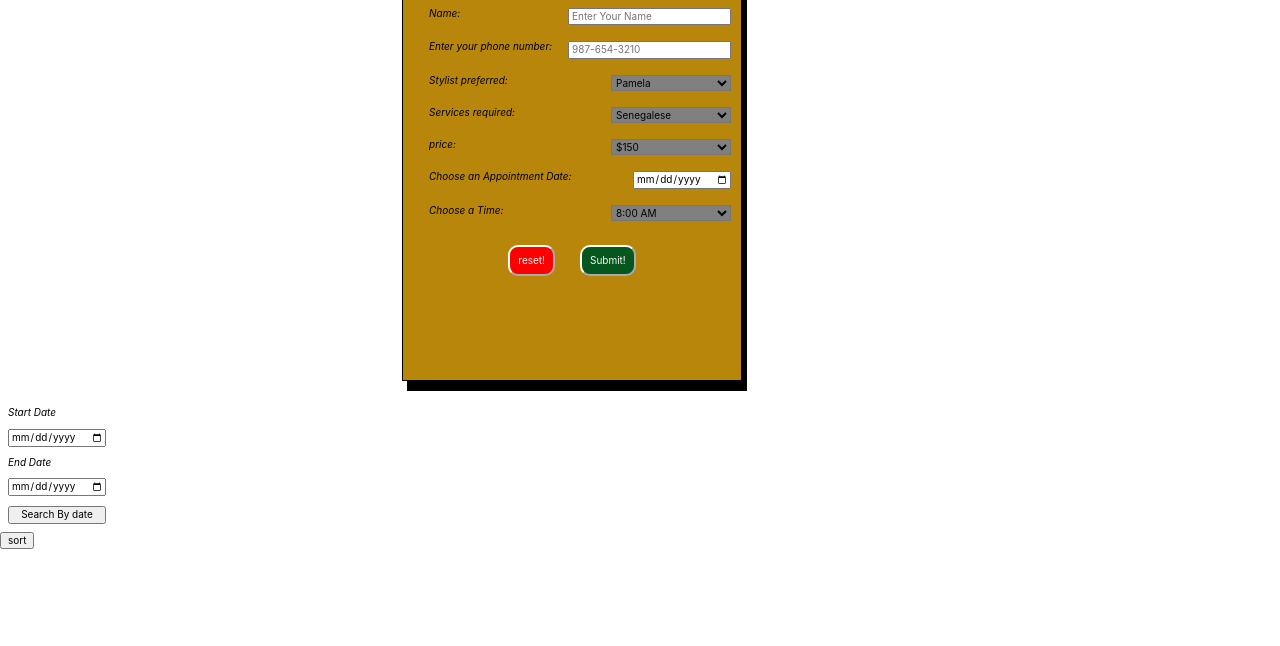
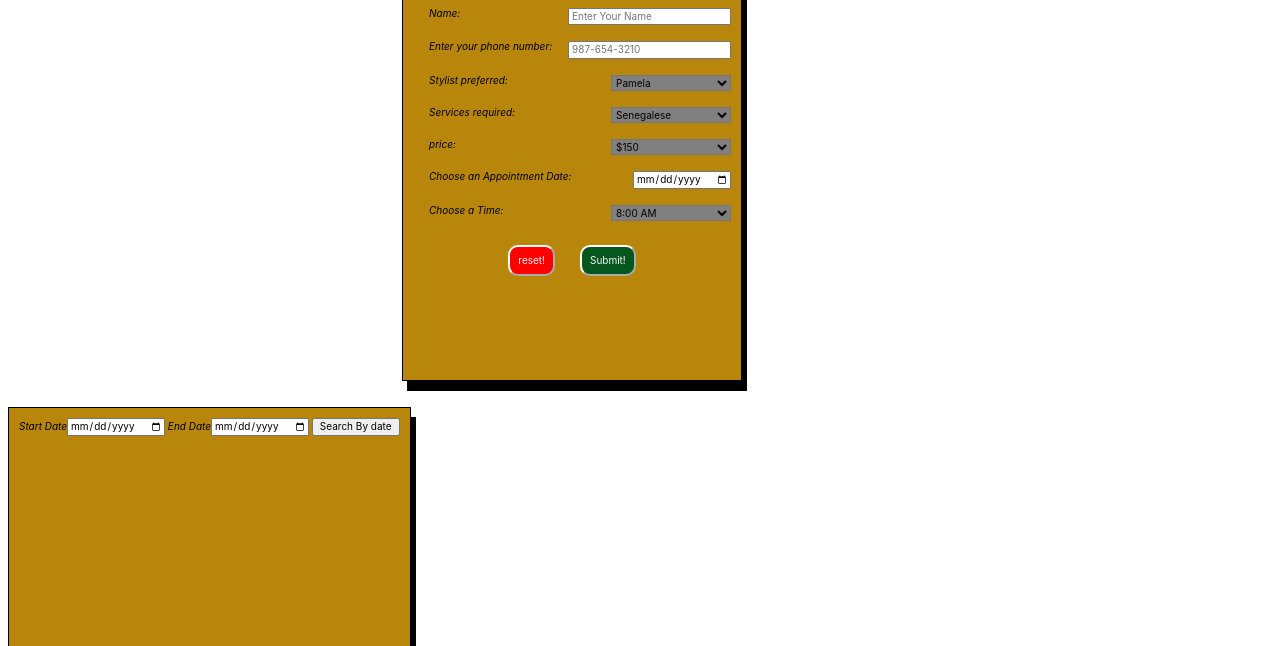
Before and after one commit to efoejean/Project1, a website: page index.html in a window 1280 px wide. Shown: the part 87-733 px from the top of the page. Drawn offline with nearby package versions, Linux system fonts and the light colour scheme.

Commit message:
Change filter inputs into form

```diff
--- a/index.html
+++ b/index.html
@@ -89,10 +89,12 @@
       </form>
     </div>
     <div class="flex flex-column flex-justify--content filter">
-      <label for="startDate">Start Date</label
-      ><input id="startDate" type="date" /> <label for="endDate">End Date</label
-      ><input id="endDate" type="date" />
-      <button>Search By date</button>
+      <form id="filterForm">
+        <label for="startDate">Start Date</label
+        ><input id="startDate" type="date" />
+        <label for="endDate">End Date</label><input id="endDate" type="date" />
+        <button id="filterbtn" type="submit">Search By date</button>
+      </form>
     </div>
     <button id="sort" type="button">sort</button>
     <script src="./scripts.js" type="module"></script>
```
